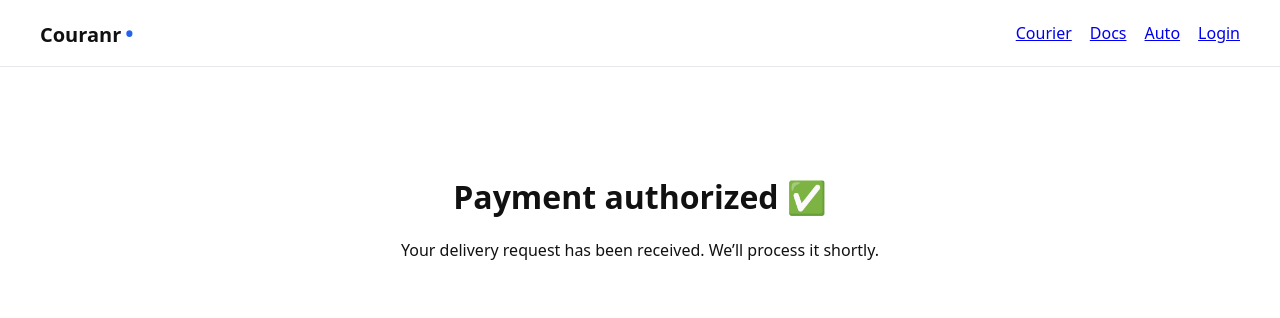
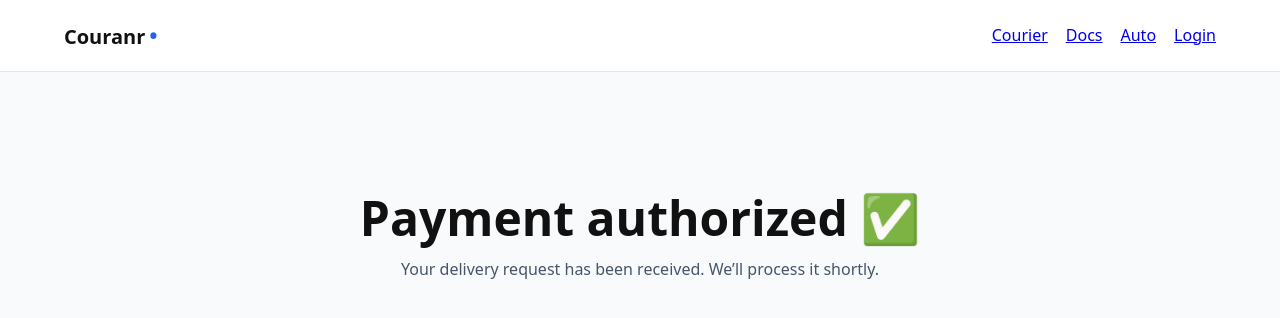
Before and after one commit to kkoly10/couranr-os, a Next.js app: page /courier/success in a window 1280 px wide. Shown: the top 318 px of the page. Built offline with nearby package versions, Linux system fonts and the light colour scheme; no server answers.

Commit message:
Update layout.tsx

```diff
--- a/app/layout.tsx
+++ b/app/layout.tsx
@@ -1,4 +1,11 @@
-import Header from "../components/Header";
+import "./globals.css";
+import Link from "next/link";
+import AuthHeader from "@/components/AuthHeader";
+
+export const metadata = {
+  title: "Couranr",
+  description: "Courier, Docs, and Auto services",
+};
 
 export default function RootLayout({
   children,
@@ -7,9 +14,89 @@ export default function RootLayout({
 }) {
   return (
     <html lang="en">
-      <body style={{ margin: 0, fontFamily: "system-ui, -apple-system, Segoe UI, Roboto, Arial, sans-serif", color: "#111" }}>
-        <Header />
-        <main style={{ maxWidth: 1100, margin: "0 auto", padding: "28px 20px" }}>
+      <body
+        style={{
+          margin: 0,
+          fontFamily:
+            'system-ui, -apple-system, Segoe UI, Roboto, Arial, sans-serif',
+          color: "#111",
+        }}
+      >
+        {/* HEADER */}
+        <header
+          style={{
+            position: "sticky",
+            top: 0,
+            zIndex: 40,
+            background: "rgba(255,255,255,0.95)",
+            backdropFilter: "blur(10px)",
+            borderBottom: "1px solid #e5e7eb",
+          }}
+        >
+          <div
+            style={{
+              maxWidth: 1200,
+              margin: "0 auto",
+              padding: "18px 24px",
+              display: "flex",
+              justifyContent: "space-between",
+              alignItems: "center",
+            }}
+          >
+            {/* BRAND */}
+            <Link
+              href="/"
+              style={{
+                display: "flex",
+                alignItems: "center",
+                gap: 10,
+                textDecoration: "none",
+                color: "#111",
+              }}
+            >
+              <span style={{ fontSize: 20, fontWeight: 650 }}>
+                Couranr
+                <span
+                  style={{
+                    color: "#2563eb",
+                    fontSize: 22,
+                    marginLeft: 4,
+                  }}
+                >
+                  •
+                </span>
+              </span>
+            </Link>
+
+            {/* NAV */}
+            <nav
+              style={{
+                display: "flex",
+                gap: 18,
+                alignItems: "center",
+              }}
+            >
+              <Link href="/courier">Courier</Link>
+              <Link href="/docs">Docs</Link>
+              <Link href="/auto">Auto</Link>
+
+              {/* Auth-aware actions */}
+              <AuthHeader />
+
+              {/* Login (only visible when not logged in) */}
+              <Link href="/login">Login</Link>
+            </nav>
+          </div>
+        </header>
+
+        {/* PAGE CONTENT */}
+        <main
+          style={{
+            maxWidth: 1100,
+            margin: "0 auto",
+            padding: "28px 20px",
+          }}
+        >
           {children}
         </main>
       </body>
```
